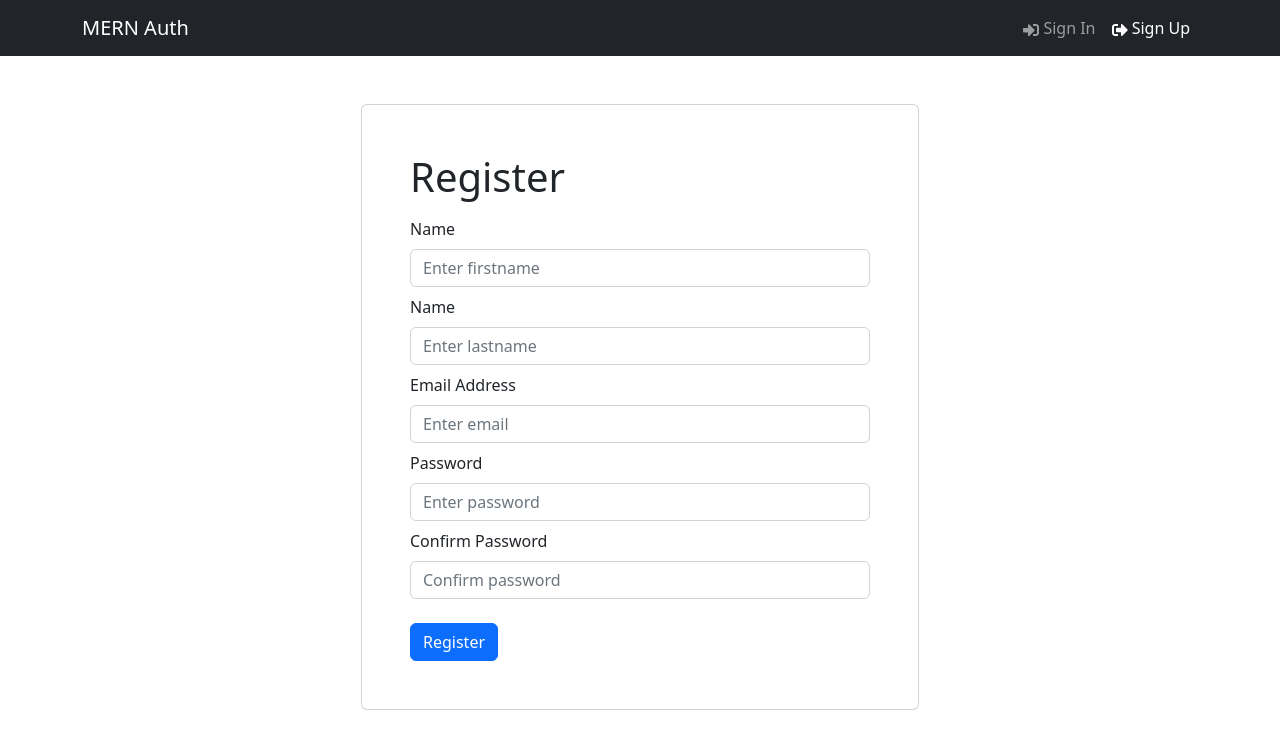
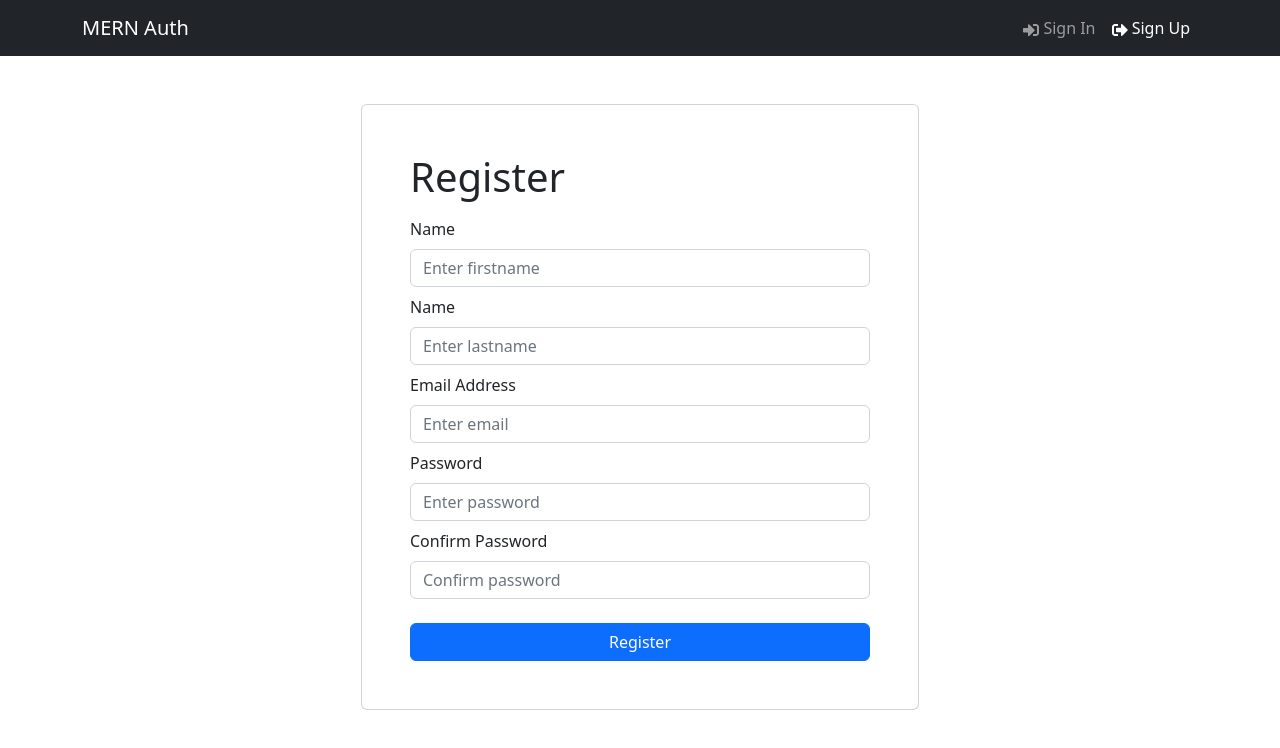
Before and after one commit to AkinolaAdewole/MERN-Auth, a React (Create React App) app in the folder frontend/: page /register in a window 1280 px wide. Shown: the top 748 px of the page. Built offline with nearby package versions, Linux system fonts and the light colour scheme.

Commit message:
useSelector and useDispatch

```diff
--- a/frontend/src/screens/RegisterScreen.tsx
+++ b/frontend/src/screens/RegisterScreen.tsx
@@ -89,11 +89,13 @@ const RegisterScreen = () => {
             ></Form.Control>
           </Form.Group>
 
-          <Button type='submit' variant='primary' className='mt-3'>
+           {isLoading && <Loader />}
+
+        </Form>
+
+        <Button type='submit' variant='primary' className='mt-3'>
           Register
         </Button>
-
-        </Form>
     </FormContainer>
   )
 }
```
